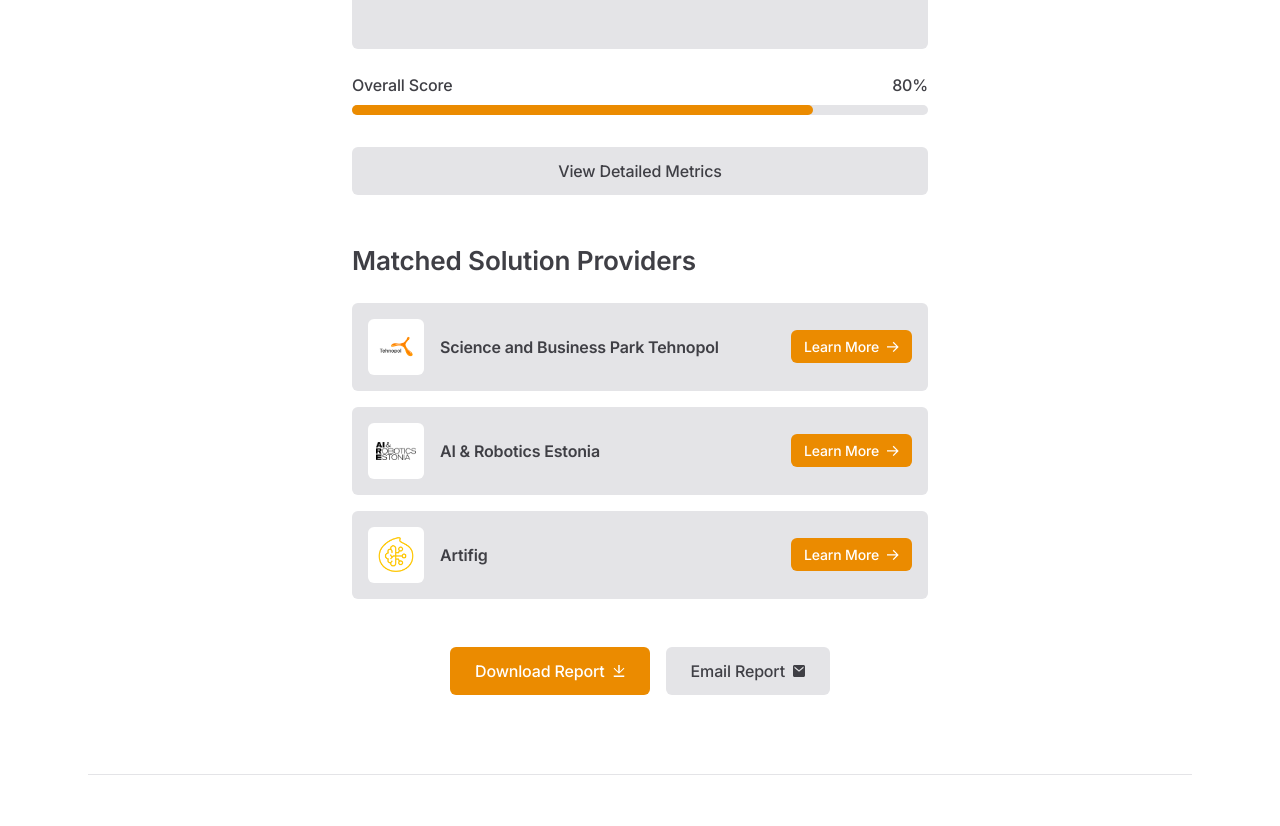
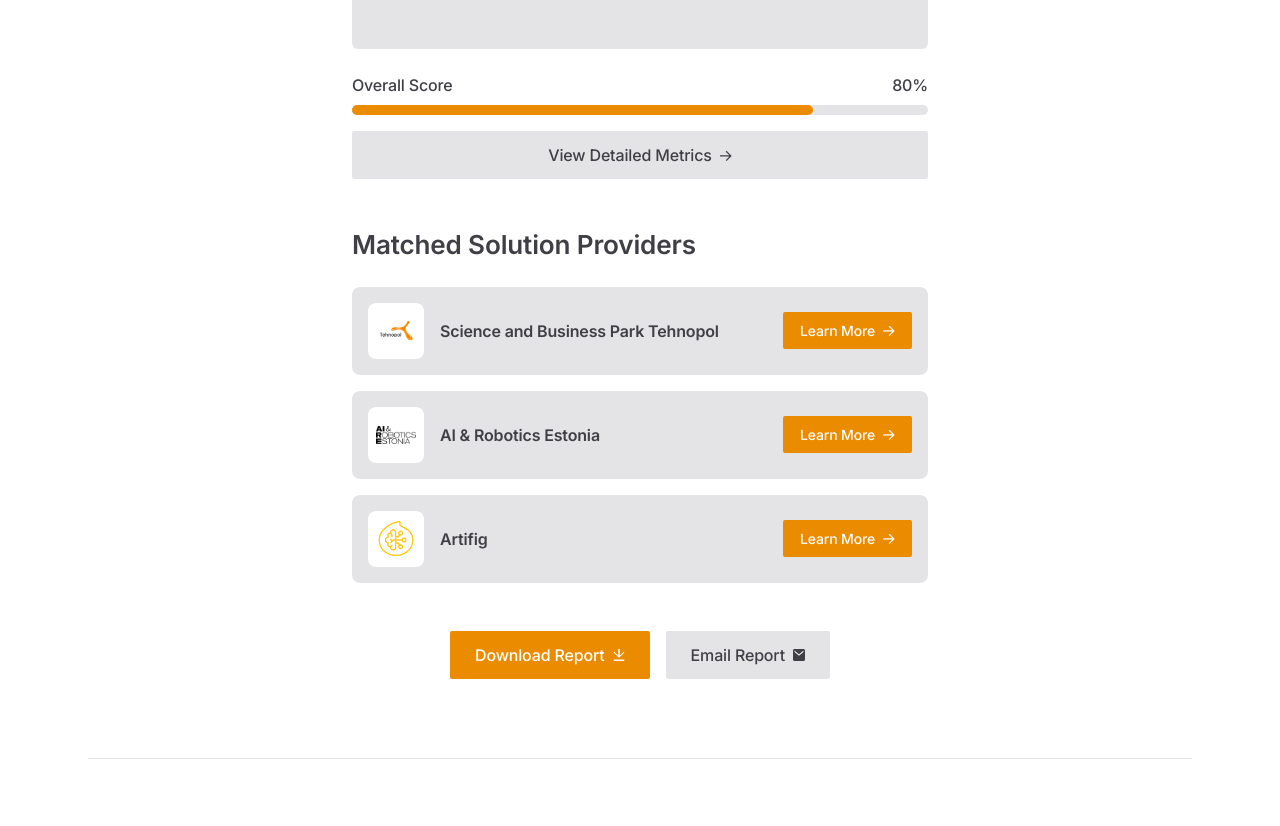
Before and after one commit to artifig/tehnopol-matchmaking, a Next.js app: page /assessment/results in a window 1280 px wide. Shown: the part 640-1466 px from the top of the page. Built offline with nearby package versions, Linux system fonts and the light colour scheme.

Commit message:
Refactor button styles and layout in assessment questions and results pages

```diff
--- a/app/assessment/questions/page.tsx
+++ b/app/assessment/questions/page.tsx
@@ -122,7 +122,7 @@
             {/* Mobile Dropdown Navigation */}
             <div className="block sm:hidden mb-4">
               <select
-                className="btn w-full py-2 px-4 rounded-md text-gray-700 dark:text-gray-300 bg-gray-200 dark:bg-gray-700 focus:outline-none"
+                className="btn text-gray-700 dark:text-gray-300 bg-gray-200 dark:bg-gray-700 hover:bg-gray-300 dark:hover:bg-gray-600 w-full flex items-center focus:outline-none"
                 value={currentQuestion.category}
                 onChange={(e) => {
                   const selected = e.target.value;
@@ -153,10 +153,10 @@
                         ? activeCategoryButtonRef
                         : undefined
                     }
-                    className={`btn px-4 py-2 rounded-md whitespace-nowrap ${
+                    className={`btn whitespace-nowrap flex items-center px-4 py-2 ${
                       currentQuestion.category === category
-                        ? "bg-orange-500 text-white"
-                        : "bg-gray-200 text-gray-700 dark:bg-gray-700 dark:text-gray-300 hover:bg-gray-300 dark:hover:bg-gray-600"
+                        ? "text-white bg-orange-500 hover:bg-orange-400"
+                        : "text-gray-700 dark:text-gray-300 bg-gray-200 dark:bg-gray-700 hover:bg-gray-300 dark:hover:bg-gray-600"
                     }`}
                   >
                     {category}
@@ -177,10 +177,10 @@
                   key={option}
                   type="button"
                   onClick={() => handleAnswerClick(option)}
-                  className={`btn px-6 py-3 rounded-md ${
+                  className={`btn flex items-center justify-center px-6 py-3 ${
                     responses[currentQuestion.id] === option
-                      ? "bg-orange-500 text-white"
-                      : "bg-gray-200 text-gray-700 dark:bg-gray-700 dark:text-gray-300 hover:bg-gray-300 dark:hover:bg-gray-600"
+                      ? "text-white bg-orange-500 hover:bg-orange-400"
+                      : "text-gray-700 dark:text-gray-300 bg-gray-200 dark:bg-gray-700 hover:bg-gray-300 dark:hover:bg-gray-600"
                   }`}
                 >
                   {option}
@@ -192,9 +192,12 @@
                 <button
                   type="button"
                   onClick={handlePrev}
-                  className="btn bg-gray-300 text-gray-700 hover:bg-gray-400 px-6 py-3 rounded-md"
+                  className="btn text-gray-700 dark:text-gray-300 bg-gray-200 dark:bg-gray-700 hover:bg-gray-300 dark:hover:bg-gray-600 w-full flex items-center justify-center px-6 py-3"
                 >
-                  Previous
+                  <svg className="w-3 h-3 shrink-0 mt-px mr-2 rotate-180" viewBox="0 0 12 12" xmlns="http://www.w3.org/2000/svg">
+                    <path className="fill-current" d="M6.602 11l-.875-.864L9.33 6.534H0v-1.25h9.33L5.727 1.693l.875-.875 5.091 5.091z" />
+                  </svg>
+                  <span>Previous</span>
                 </button>
               )}
             </div>
--- a/app/assessment/results/page.tsx
+++ b/app/assessment/results/page.tsx
@@ -73,9 +73,12 @@
             <MetricItem title="Overall Score" value={80} />
             <button
               onClick={() => setIsMetricsModalOpen(true)}
-              className="btn w-full bg-gray-200 dark:bg-gray-700 text-gray-700 dark:text-gray-300 hover:bg-gray-300 dark:hover:bg-gray-600 px-6 py-3 rounded-md mt-4"
+              className="btn text-gray-700 dark:text-gray-300 bg-gray-200 dark:bg-gray-700 hover:bg-gray-300 dark:hover:bg-gray-600 w-full flex items-center justify-center"
             >
-              View Detailed Metrics
+              <span>View Detailed Metrics</span>
+              <svg className="w-3 h-3 shrink-0 mt-px ml-2" viewBox="0 0 12 12" xmlns="http://www.w3.org/2000/svg">
+                <path className="fill-current" d="M6.602 11l-.875-.864L9.33 6.534H0v-1.25h9.33L5.727 1.693l.875-.875 5.091 5.091z" />
+              </svg>
             </button>
           </div>
 
@@ -101,7 +104,7 @@
             <button
               onClick={handleDownload}
               type="button"
-              className="btn bg-orange-500 text-white px-6 py-3 rounded-md hover:bg-orange-600 w-full sm:w-auto flex items-center justify-center"
+              className="btn text-white bg-orange-500 hover:bg-orange-400 w-full sm:w-auto flex items-center justify-center px-6 py-3"
             >
               <span>Download Report</span>
               <svg className="w-3 h-3 shrink-0 mt-px ml-2" viewBox="0 0 12 12" xmlns="http://www.w3.org/2000/svg">
@@ -111,7 +114,7 @@
             <button
               onClick={handleSendEmail}
               type="button"
-              className="btn bg-gray-200 text-gray-700 dark:bg-gray-700 dark:text-gray-300 px-6 py-3 rounded-md hover:bg-gray-300 dark:hover:bg-gray-600 w-full sm:w-auto flex items-center justify-center"
+              className="btn text-gray-700 dark:text-gray-300 bg-gray-200 dark:bg-gray-700 hover:bg-gray-300 dark:hover:bg-gray-600 w-full sm:w-auto flex items-center justify-center px-6 py-3"
             >
               <span>Email Report</span>
               <svg className="w-3 h-3 shrink-0 mt-px ml-2" viewBox="0 0 12 12" xmlns="http://www.w3.org/2000/svg">
@@ -195,9 +198,9 @@
 
 function SolutionCard({ name, logo, onLearnMore }: { name: string; logo: string; onLearnMore: () => void; }) {
   return (
-    <div className="bg-gray-200 dark:bg-gray-700 rounded-md p-4 hover:bg-gray-300 dark:hover:bg-gray-600 transition-colors duration-300">
+    <div className="bg-gray-200 dark:bg-gray-700 rounded-lg p-4 hover:bg-gray-300 dark:hover:bg-gray-600 transition-colors duration-300">
       <div className="flex items-center gap-4">
-        <div className="w-14 h-14 flex-shrink-0 bg-white dark:bg-gray-800 rounded-md p-2">
+        <div className="w-14 h-14 flex-shrink-0 bg-white dark:bg-gray-800 rounded-lg p-2">
           <img
             src={logo}
             alt={`${name} logo`}
@@ -210,7 +213,7 @@
         <button
           onClick={onLearnMore}
           type="button"
-          className="flex-shrink-0 btn bg-orange-500 text-white px-3 py-1.5 rounded-md hover:bg-orange-600 flex items-center justify-center text-sm"
+          className="btn text-white bg-orange-500 hover:bg-orange-400 flex items-center justify-center px-4 py-2 text-sm"
         >
           <span>Learn More</span>
           <svg className="w-3 h-3 shrink-0 mt-px ml-2" viewBox="0 0 12 12" xmlns="http://www.w3.org/2000/svg">
```
